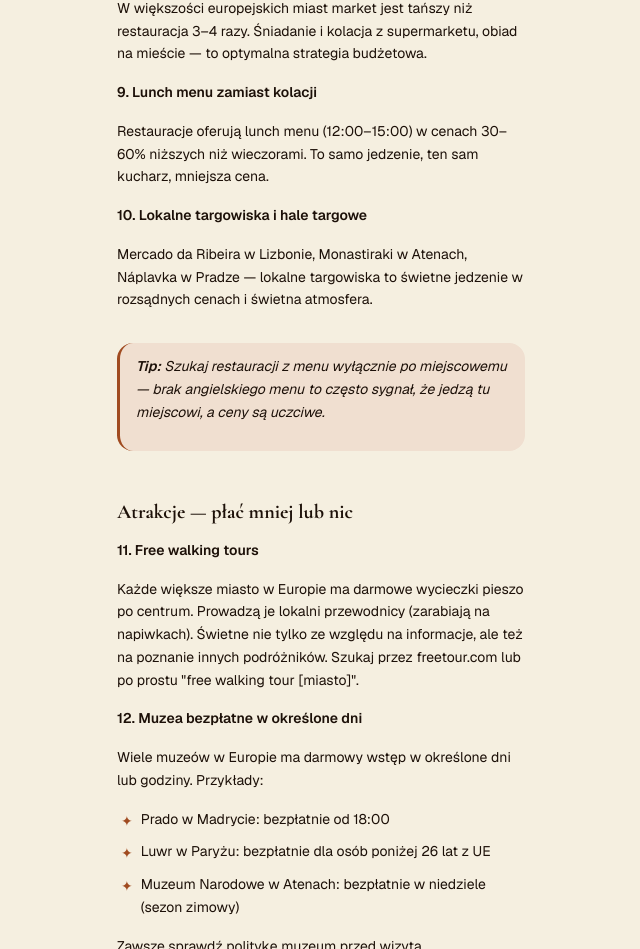
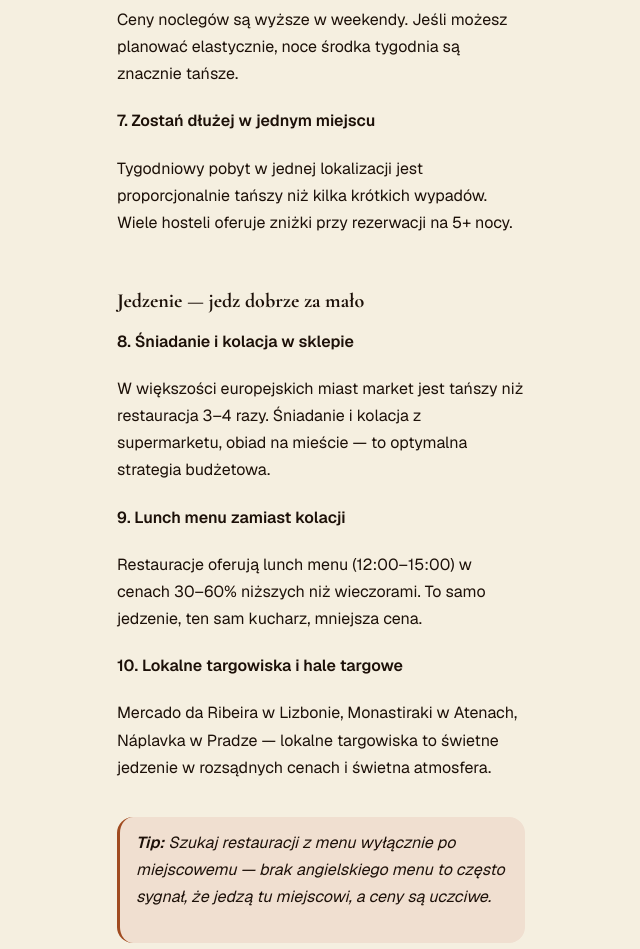
Before and after one commit to KacperCelejewski/kacper_explores, a Next.js app: page /blog/budzetowe-podroze-solo-jak-oszczedzac in a window 1280 px wide. Shown: the part 1851-2800 px from the top of the page, without its empty margins (319-959 px from the left). Built offline with nearby package versions, Linux system fonts and the light colour scheme; no server answers.

Commit message:
Blog: readable body text, zrzut signup mid-article and at the end, no AI headline, neutral copy

```diff
--- a/src/app/blog/[slug]/page.tsx
+++ b/src/app/blog/[slug]/page.tsx
@@ -1,6 +1,8 @@
 import type { Metadata } from "next";
 import { notFound } from "next/navigation";
 import Link from "next/link";
+import DropSignup from "@/app/components/DropSignup";
+import { splitAtHeading } from "@/lib/blogSplit";
 import { MDXRemote } from "next-mdx-remote/rsc";
 import { getAllPosts, getPost } from "@/lib/blog";
 import SiteNav from "../../components/SiteNav";
@@ -63,14 +65,14 @@ const mdxComponents = {
     <h3 className="text-base font-bold mt-6 mb-2" style={{ color: "var(--text-primary)" }} {...props} />
   ),
   p: (props: React.HTMLAttributes<HTMLParagraphElement>) => (
-    <p className="text-sm leading-relaxed mb-4" style={{ color: "var(--text-primary)" }} {...props} />
+    <p className="text-base leading-[1.7] mb-5" style={{ color: "var(--text-primary)" }} {...props} />
   ),
   ul: (props: React.HTMLAttributes<HTMLUListElement>) => (
     <ul className="flex flex-col gap-2 mb-4 pl-1" {...props} />
   ),
   li: (props: React.HTMLAttributes<HTMLLIElement>) => (
-    <li className="flex items-start gap-2 text-sm leading-relaxed" style={{ color: "var(--text-primary)" }}>
-      <span style={{ color: "var(--accent)", flexShrink: 0, marginTop: 2 }}>✦</span>
+    <li className="flex items-start gap-2 text-base leading-[1.7]" style={{ color: "var(--text-primary)" }}>
+      <span aria-hidden="true" style={{ color: "var(--accent)", flexShrink: 0, marginTop: 11, width: 6, height: 6, borderRadius: 999, background: "var(--accent)" }} />
       <span {...props} />
     </li>
   ),
@@ -79,7 +81,7 @@ const mdxComponents = {
   ),
   blockquote: (props: React.HTMLAttributes<HTMLQuoteElement>) => (
     <blockquote
-      className="px-4 py-3 rounded-2xl my-4 text-sm leading-relaxed italic"
+      className="px-4 py-3 rounded-2xl my-4 text-base leading-relaxed italic"
       style={{ background: "var(--accent-light)", borderLeft: "3px solid var(--accent)", color: "var(--text-primary)" }}
       {...props}
     />
@@ -91,6 +93,9 @@ export default async function BlogPostPage({ params }: { params: Promise<{ slug:
   const { slug } = await params;
   const post = getPost(slug);
   if (!post) notFound();
+
+  // Zapis na zrzut w okolicy 40% artykułu; zimny czytelnik z Google dostaje najpierw coś mniejszego niż konto
+  const [introPart, restPart] = splitAtHeading(post.content, 0.4);
 
   const articleSchema = {
     "@context": "https://schema.org",
@@ -178,7 +183,7 @@ export default async function BlogPostPage({ params }: { params: Promise<{ slug:
                 Włóczykij
               </p>
               <p className="text-xs" style={{ color: "var(--text-muted)" }}>
-                Założyciel Włóczykij · solo traveler od 6 lat
+                Założyciel Włóczykij · podróżuje solo od 6 lat
               </p>
             </div>
           </div>
@@ -188,21 +193,33 @@ export default async function BlogPostPage({ params }: { params: Promise<{ slug:
 
         {/* Content */}
         <div className="flex flex-col">
-          <MDXRemote source={post.content} components={mdxComponents} />
+          <MDXRemote source={introPart} components={mdxComponents} />
         </div>
+        {restPart && (
+          <>
+            <div className="my-8">
+              <DropSignup collapsed defaultAirports={["WRO"]} title="Takie okazje co czwartek w skrzynce" />
+            </div>
+            <div className="flex flex-col">
+              <MDXRemote source={restPart} components={mdxComponents} />
+            </div>
+          </>
+        )}
 
         <div className="h-px mt-6 mb-8" style={{ background: "var(--border)" }} />
 
-        {/* CTA */}
+        {/* Zapis na zrzut: najlżejsza oferta dla czytelnika, który jeszcze nic nie planuje */}
+        <DropSignup defaultAirports={["WRO"]} />
+
         <div
-          className="p-5 rounded-2xl text-center"
-          style={{ background: "var(--accent-light)", border: "1px solid rgba(255,107,53,0.2)" }}
+          className="mt-8 p-5 rounded-2xl text-center"
+          style={{ background: "var(--accent-light)", border: "1px solid var(--border)" }}
         >
           <p className="text-sm font-bold" style={{ color: "var(--accent)" }}>
-            Gotowy na swoją podróż? →
+            Gotowe na wyjazd?
           </p>
           <p className="text-xs mt-1 mb-4" style={{ color: "var(--text-muted)" }}>
-            AI zaplanuje Twój wyjazd godzina po godzinie
+            Twój weekend w 3 minuty: lot i plan z cenami
           </p>
           <Link
             href="/quiz"
--- a/src/app/blog/page.tsx
+++ b/src/app/blog/page.tsx
@@ -66,7 +66,7 @@ export default function BlogPage() {
             Podróże solo po Europie
           </h1>
           <p className="text-sm mt-2 leading-relaxed" style={{ color: "var(--text-muted)" }}>
-            Praktyczne przewodniki, triki budżetowe i inspiracje dla solo travelerów.
+            Praktyczne przewodniki, triki budżetowe i inspiracje dla osób podróżujących solo.
           </p>
         </div>
 
@@ -109,10 +109,10 @@ export default function BlogPage() {
           ))}
         </div>
 
-        <div className="mt-10 p-5 rounded-2xl text-center" style={{ background: "var(--accent-light)", border: "1px solid rgba(196,98,45,0.2)" }}>
-          <p className="text-sm font-bold" style={{ color: "var(--accent)" }}>Gotowy na swoją podróż?</p>
+        <div className="mt-10 p-5 rounded-2xl text-center" style={{ background: "var(--accent-light)", border: "1px solid var(--border)" }}>
+          <p className="text-sm font-bold" style={{ color: "var(--accent)" }}>Gotowe na wyjazd?</p>
           <p className="text-xs mt-1 mb-4" style={{ color: "var(--text-muted)" }}>
-            AI ułoży Twój plan podróży godzina po godzinie
+            Twój weekend w 3 minuty: lot i plan z cenami
           </p>
           <Link
             href="/quiz"
--- /dev/null
+++ b/src/lib/blogSplit.ts
@@ -0,0 +1,10 @@
+// Dzieli artykuł (MDX) przed pierwszym nagłówkiem h2 leżącym za `ratio` długości tekstu,
+// żeby w tym miejscu wstawić zapis na zrzut. Bez takiego nagłówka zwraca całość i pusty koniec.
+export function splitAtHeading(content: string, ratio: number): [string, string] {
+  const from = Math.floor(content.length * ratio);
+  const rest = content.slice(from);
+  const match = /\n## /.exec(rest);
+  if (!match) return [content, ""];
+  const at = from + match.index + 1;
+  return [content.slice(0, at), content.slice(at)];
+}
```
Also changed, not shown: 1 other file (tests, documents, lock files or other folders).
